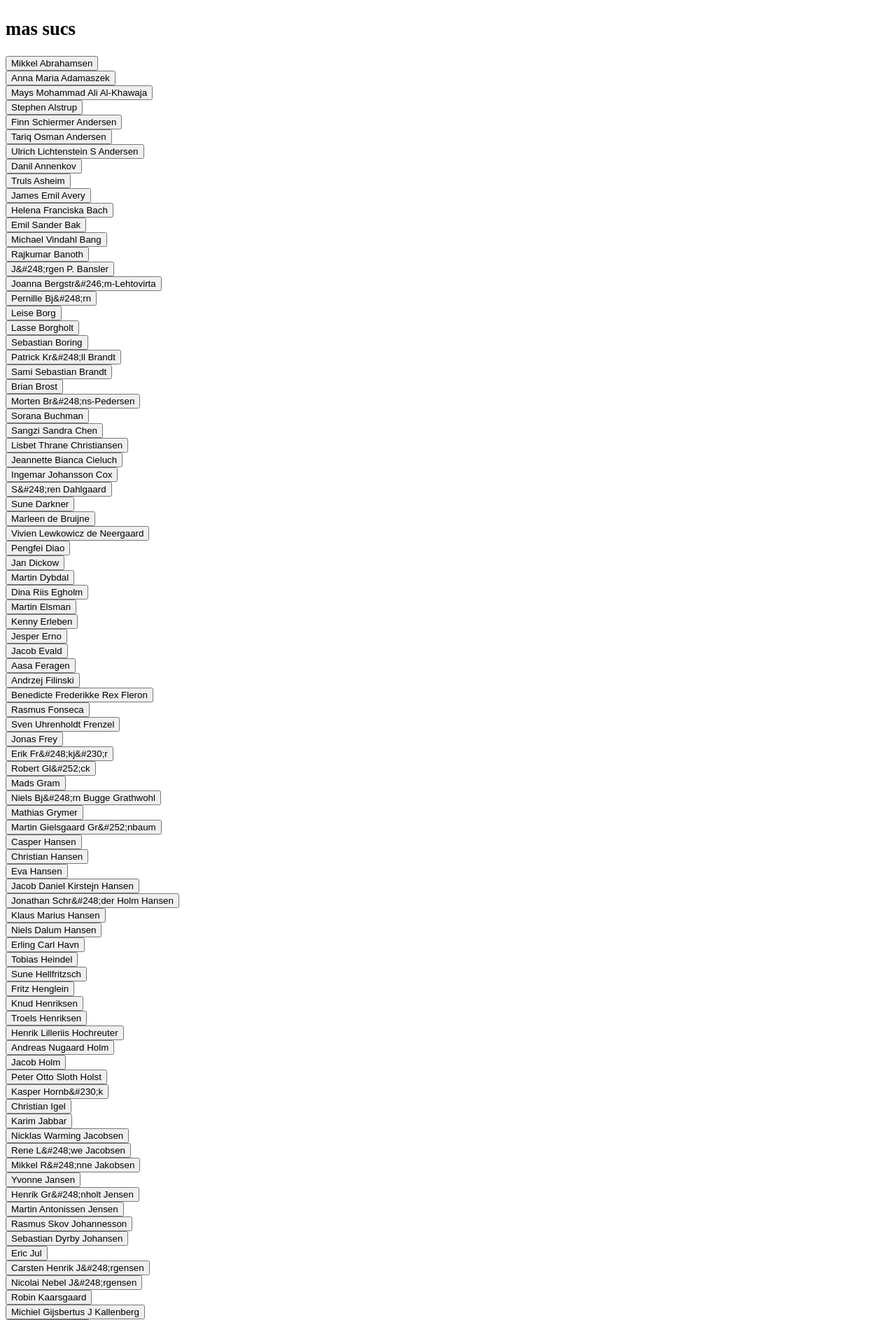
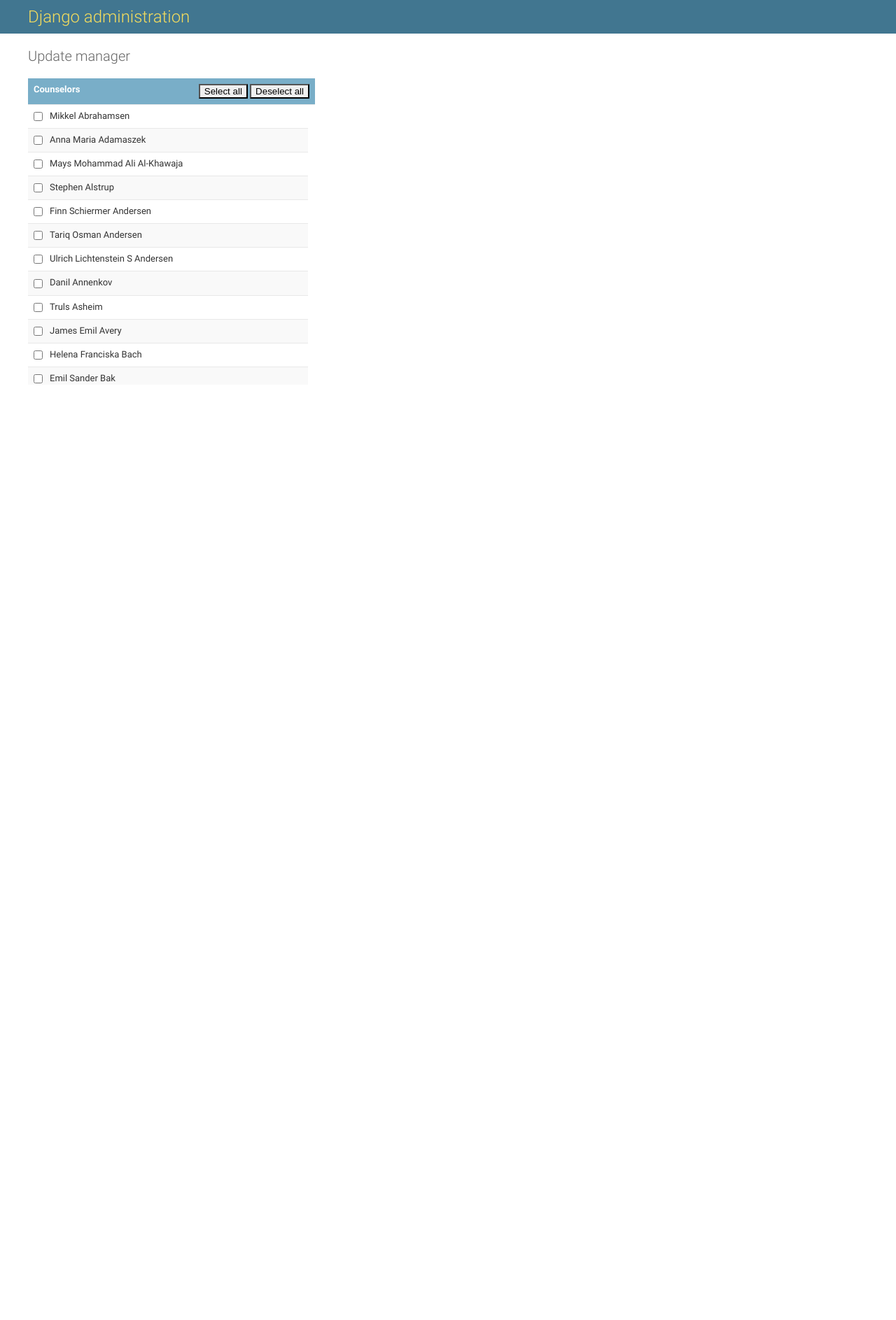
Before and after one commit to DeeCorrector/Projects-in-Stock, a Django app: page /update/database/ in a window 1280 px wide. Shown: the top 1887 px of the page at 70% size. After the commit the page ends 548 px from the top, so only its background shows below. Run offline with Django 3.2, Linux system fonts and the light colour scheme; a user stored in the database is signed in; data comes from the database, SQL or seed files in the repository; both versions use the stored data as it was after the commit.

Commit message:
fix issue #24, fix issue #27

```diff
--- a/Product/Website/database_manager/adapter.py
+++ b/Product/Website/database_manager/adapter.py
@@ -58,16 +58,15 @@ class FindNewCounselorsCommand (ICommand):
         for key in url_dictonary:
             url_list = url_dictonary[key]
             for url in url_list:
-                print ((not self.exists_in_database(url)))
                 if not self.exists_in_database(url):
                    counselor_info = self.scrape_url(url,counselor_match_dict)
-                   self.create_new_counselor(counselor_info)
+                   self.create_new_counselor(counselor_info,url)
 
     def scrape_url(self,url,match_dict):
         my_scraper = Scraper(url,match_dict)
         return my_scraper.scrape()
 
-    def create_new_counselor(self,info_dict):
+    def create_new_counselor(self,info_dict, url):
         def unlisitfy(_dict):
             i = _dict.copy()
             for key in i:
@@ -77,12 +76,13 @@ class FindNewCounselorsCommand (ICommand):
                     i[key] = ""
             return i
         info_dict = unlisitfy(info_dict)
-        print(info_dict)
+
         db_target = Counselor()
         db_target.name = info_dict["name"]
         db_target.email = info_dict["email"]
         db_target.office = info_dict["office"]
         db_target.study_area = info_dict["studyarea"]
+        db_target.url = url
         db_target.save()
 
     def append_url_format(self,input_dictonary):
--- a/Product/Website/database_manager/templates/database_manager/db_update_page.html
+++ b/Product/Website/database_manager/templates/database_manager/db_update_page.html
@@ -1,10 +1,46 @@
-<!DOCTYPE html>
-<html>
-<h1><small>mas sucs</small></h1>
-<form action='/update/database/specific/' method='post'>{% csrf_token %}
-  {%for c in counselors%}
-   <input type="submit" id="counselorname" name="counselorname" value="{{c.name}}" /><br />
-  {%endfor%}
-</form>
+{% extends "admin/base_site.html" %}
+{% load i18n static %}
 
-</html>
+{% block extrastyle %}{{ block.super }}<link rel="stylesheet" type="text/css" href="{% static "admin/css/dashboard.css" %}" />{% endblock %}
+
+{% block coltype %}colMS{% endblock %}
+
+{% block bodyclass %}{{ block.super }} dashboard{% endblock %}
+
+{% block breadcrumbs %}{% endblock %}
+
+{% block content %}
+<script language="JavaScript">
+function toggle(t) {
+  checkboxes = document.getElementsByName('counselor');
+  for(var i=0, n=checkboxes.length;i<n;i++) {
+    checkboxes[i].checked = t;
+  }
+}
+</script>
+
+<style>
+tr:nth-child(even) {
+  background-color:#f9f9f9;
+}
+</style>
+<h1>Update manager</h1>
+
+<table>
+   <table width="410">
+     <tr style="border : none; margin: none; color:white; background-color:#79aec8">
+        <th>Counselors</th>
+        <td><span style="float: right;"><button onClick="toggle(true)" /> Select all</button> <button onClick="toggle(false)" /> Deselect all </button></span></td>
+     </tr>
+   </table>
+   <div style="height : 400px; width : 410px; overflow:auto; overflow-x: hidden;">
+     <table width="400">
+        {%for c in counselors%}
+        <tr>
+        <td>
+        <input type="checkbox" name="counselor" value="{{c.url}}" style="margin-right: 10px;">{{c.name}}</td></tr>
+        {%endfor%}
+     </table>
+   </div>
+</table>
+{%endblock%}
--- a/Product/Website/web/templates/web/counselor_list.html
+++ b/Product/Website/web/templates/web/counselor_list.html
@@ -3,7 +3,7 @@
 <h1>list of councelors</h1>
   <div class="list-group">
   {% for c in counselors %}
-    <a class="list-group-item" href="{% url 'counselor_detail' c.id %}">{{ c.name }}</a>
+    <a class="list-group-item" href="{% url 'counselor_detail' c.id %}">{{ c.name }}<span style="margin-right : 200px; float: right;">{{c.status}}</span></a>
   {% endfor %}
 </div>
 {% endblock %}
```
Also changed, not shown: Product/Website/database_manager/templates/database_manager/admin/base.html (renamed from Product/Website/database_manager/templates/admin/base.html), Product/Website/database_manager/templates/database_manager/admin/index.html (renamed from Product/Website/database_manager/templates/admin/index.html), Product/Website/db.sqlite3.
